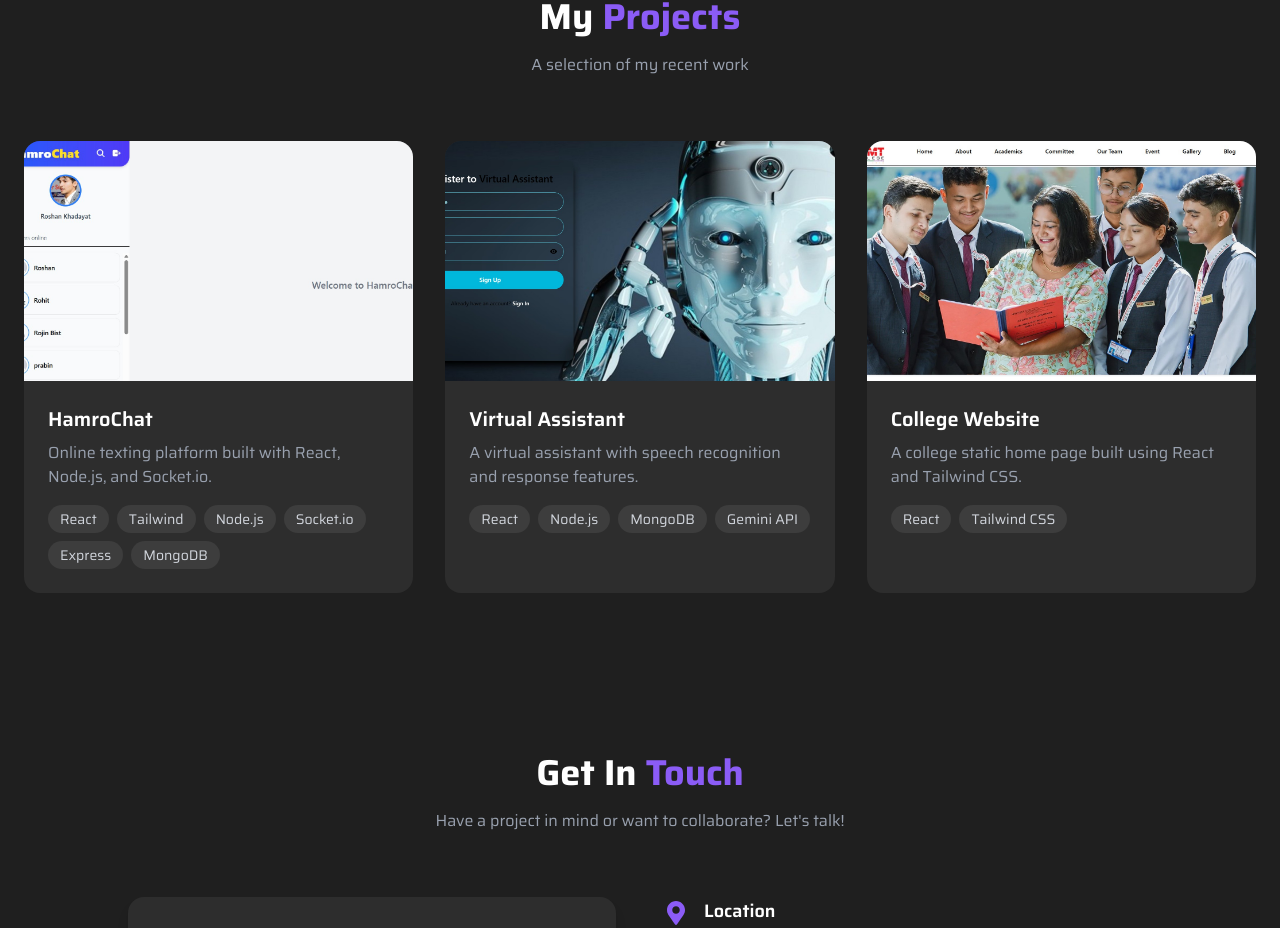
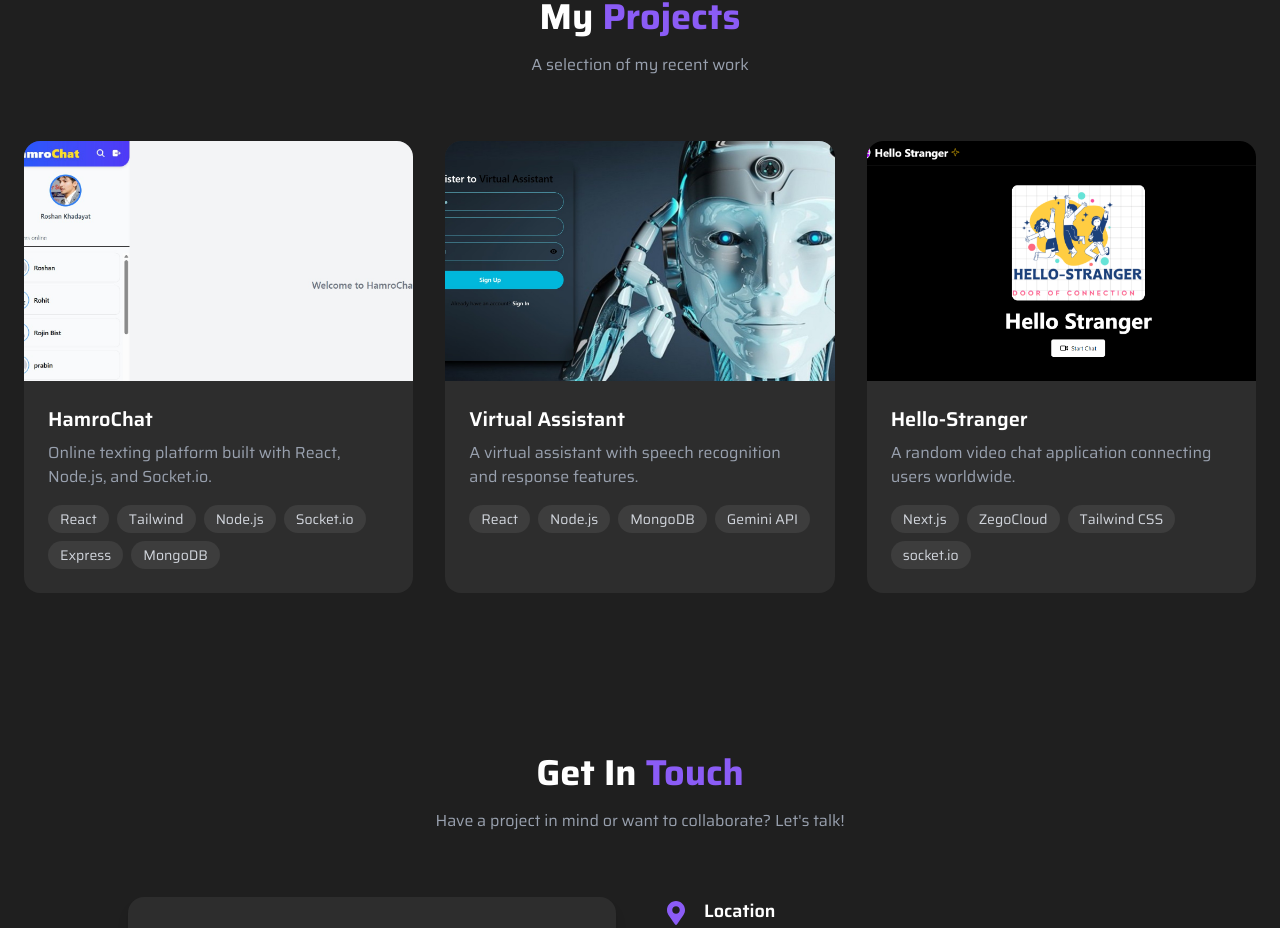
Before and after one commit to Roshan24-oss/Portfolio, a React (Vite) app in the folder portfolio/: page / in a window 1280 px wide. Shown: the part 2763-3691 px from the top of the page. Built offline with nearby package versions, Linux system fonts and the light colour scheme.

Commit message:
new project updated

```diff
--- a/portfolio/src/components/Projects.jsx
+++ b/portfolio/src/components/Projects.jsx
@@ -4,7 +4,7 @@ import ProjectCard from "./ProjectCard";
 
 import HamroChat from "../assets/HamroChat (2).jpg";
 import virtualassistant from "../assets/virtualassistant.jpg";
-import clg from "../assets/clg.jpg";
+import chat from "../assets/chat.png";
 
 const projectsData = [
   {
@@ -23,11 +23,11 @@ const projectsData = [
     tech: ["React", "Node.js", "MongoDB", "Gemini API"],
   },
   {
-    title: "College Website",
-    description: "A college static home page built using React and Tailwind CSS.",
-    image: clg,
-    link: "https://college-website-ne8b.onrender.com",
-    tech: ["React", "Tailwind CSS"],
+    title: "Hello-Stranger",
+    description: "A random video chat application connecting users worldwide.",
+    image: chat,
+    link: "https://hellofriend-seven.vercel.app",
+    tech: ["Next.js", "ZegoCloud", "Tailwind CSS", "socket.io"],
   },
 ];
 
```
Also changed, not shown: portfolio/src/assets/chat.png (added), portfolio/src/assets/hamro.png (added).
